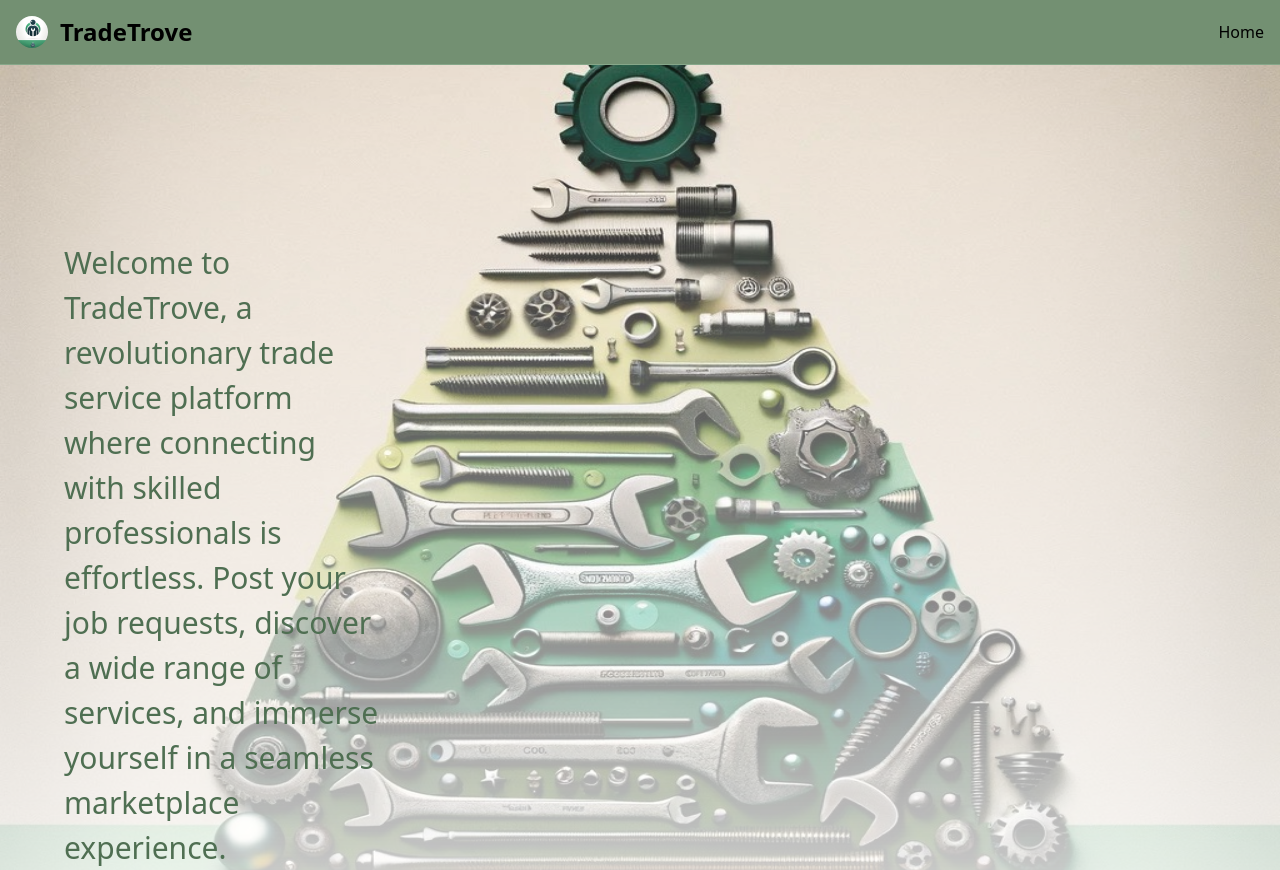
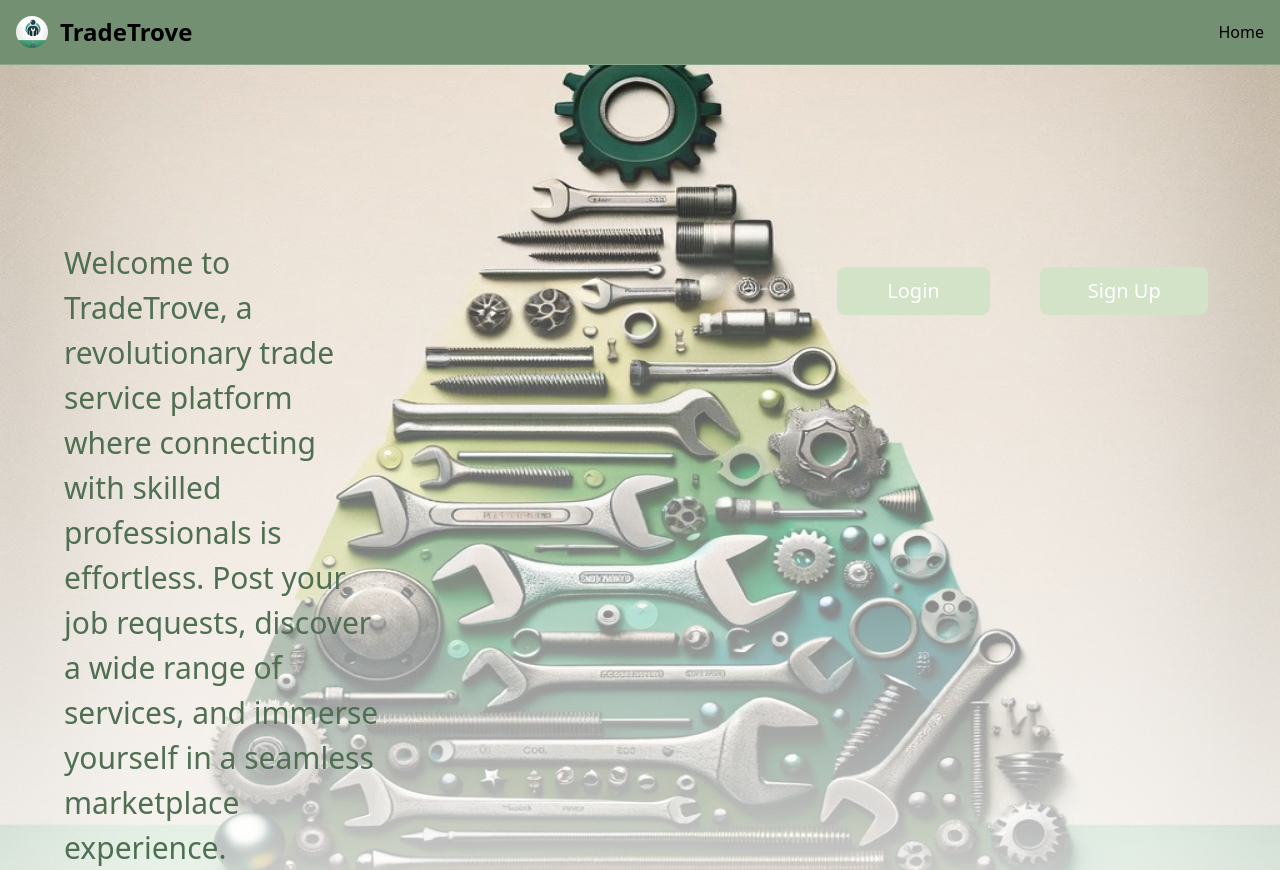
Before and after one commit to jaimalhi/TradeTrove, a React (Create React App) app in the folder frontend/: page / in a window 1280 px wide. Built offline with nearby package versions, Linux system fonts and the light colour scheme.

Commit message:
Fix for cookie

```diff
--- a/frontend/src/components/LandingPage/LandingPage.js
+++ b/frontend/src/components/LandingPage/LandingPage.js
@@ -6,8 +6,11 @@ import "../../index.css";
 import Cookies from "js-cookie";
 
 function LandingPage() {
-
-  const isLoggedIn = Cookies.get("loggedIn");
+  const loggedCookie = Cookies.get("loggedIn");
+  var isLoggedIn = loggedCookie;
+  if(loggedCookie == null){
+   isLoggedIn = "false";
+  }
 
 
   return (
```
